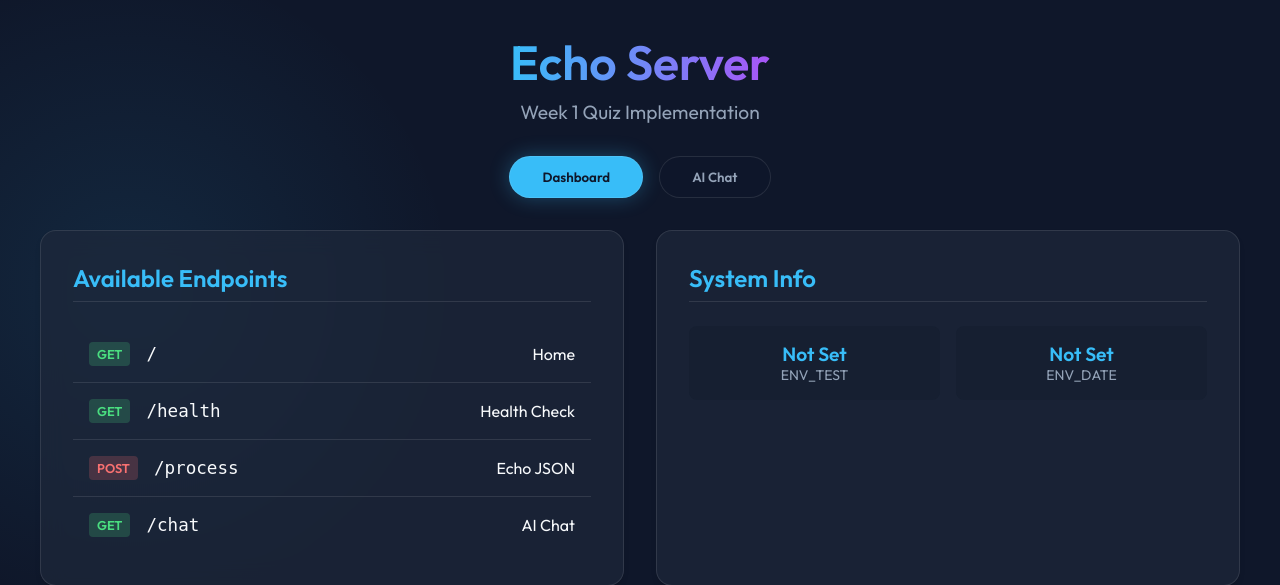
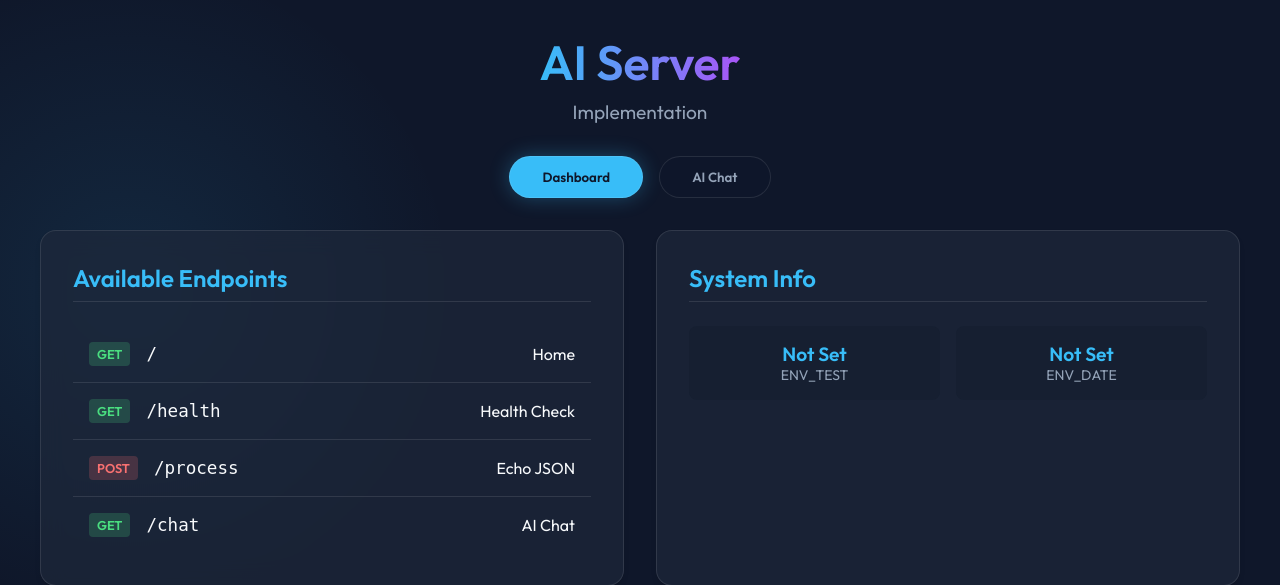
Before and after one commit to guyue55/cloud-build-python, a Flask app: page / in a window 1280 px wide. Shown: the top 585 px of the page. Run offline with Flask 3, Linux system fonts and the light colour scheme.

Commit message:
refactor: rename dashboard title and heading from "Echo Server" to "AI Server" and simplify subtitle.

```diff
--- a/app/templates/index.html
+++ b/app/templates/index.html
@@ -3,7 +3,7 @@
 <head>
     <meta charset="UTF-8">
     <meta name="viewport" content="width=device-width, initial-scale=1.0">
-    <title>Echo Server - Dashboard</title>
+    <title>AI Server - Dashboard</title>
     <link href="https://fonts.googleapis.com/css2?family=Outfit:wght@300;400;600&display=swap" rel="stylesheet">
     <script src="https://cdn.jsdelivr.net/npm/marked/marked.min.js"></script>
     <style>
@@ -298,8 +298,8 @@
 </head>
 <body>
     <div class="header">
-        <h1>Echo Server</h1>
-        <p>Week 1 Quiz Implementation</p>
+        <h1>AI Server</h1>
+        <p>Implementation</p>
     </div>
 
     <div class="tab-nav">
```
